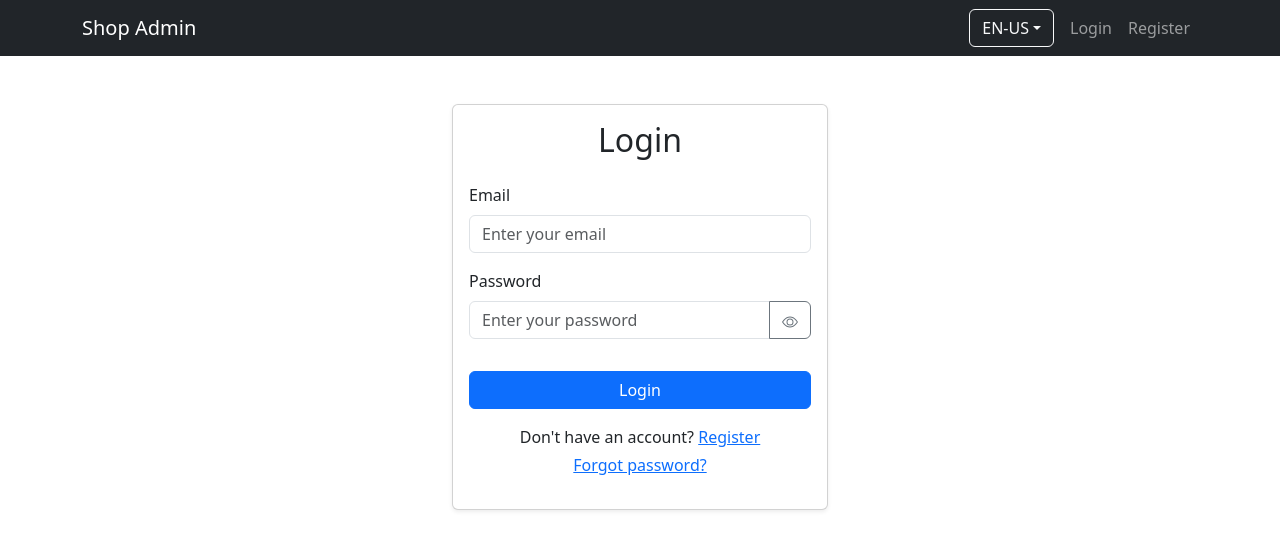
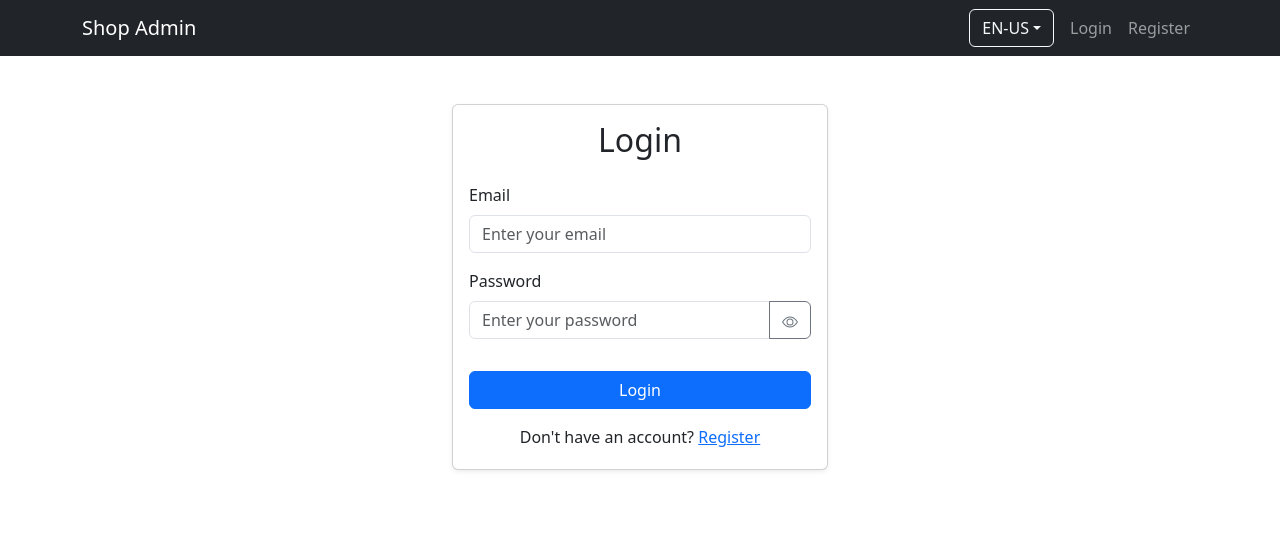
Before and after one commit to NikolkaKornijuk/Gd-FD3-22-25_Korniyuk, a React (Create React App) app in the folder shop-admin/: page /login in a window 1280 px wide. Shown: the top 550 px of the page. Built offline with nearby package versions, Linux system fonts and the light colour scheme; no server answers; what chartjs-plugin-datalabels would draw is missing.

Commit message:
fix LoginPage

```diff
--- a/shop-admin/src/pages/LoginPage.tsx
+++ b/shop-admin/src/pages/LoginPage.tsx
@@ -157,9 +157,6 @@ const LoginPage: React.FC = () => {
               {t("loginPage.noAccount")}{" "}
               <a href="/register">{t("loginPage.registerLink")}</a>
             </p>
-            <p>
-              <a href="/forgot-password">{t("loginPage.forgotPassword")}</a>
-            </p>
           </div>
         </div>
       </div>
```
